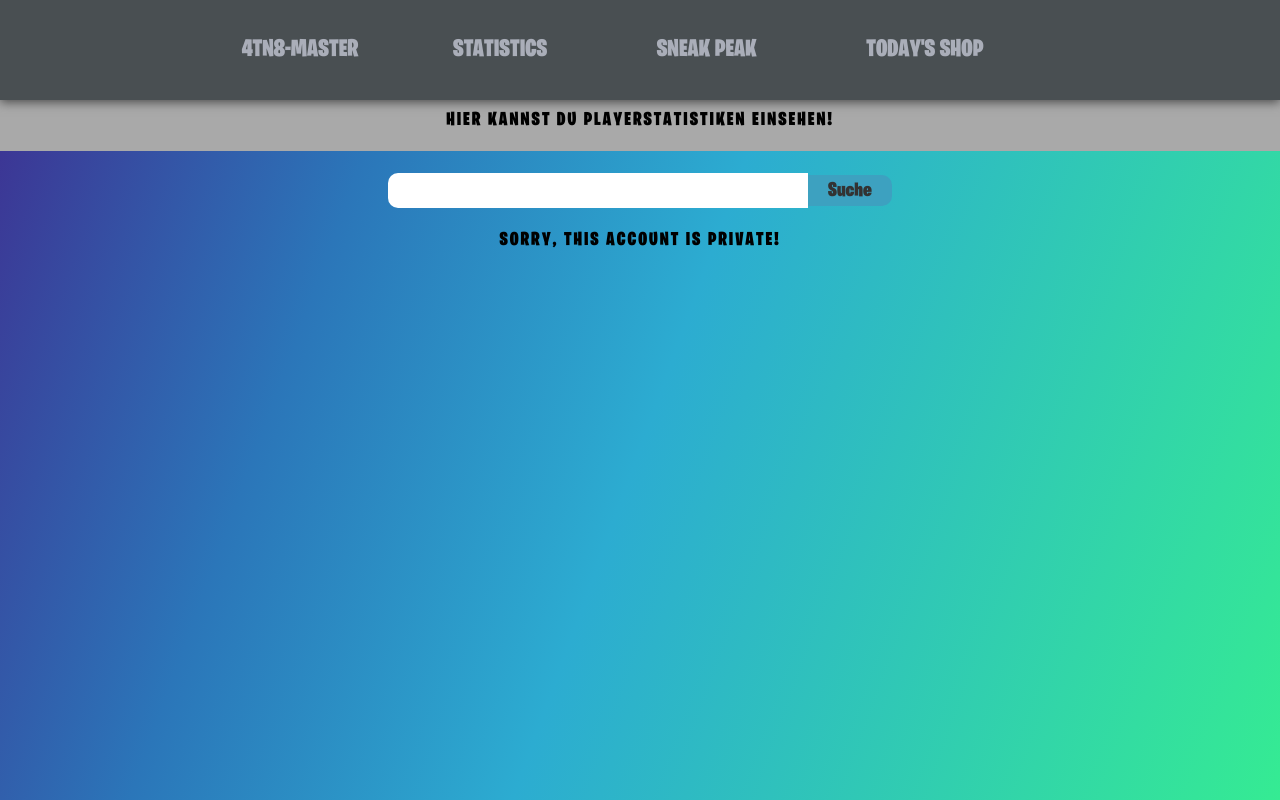
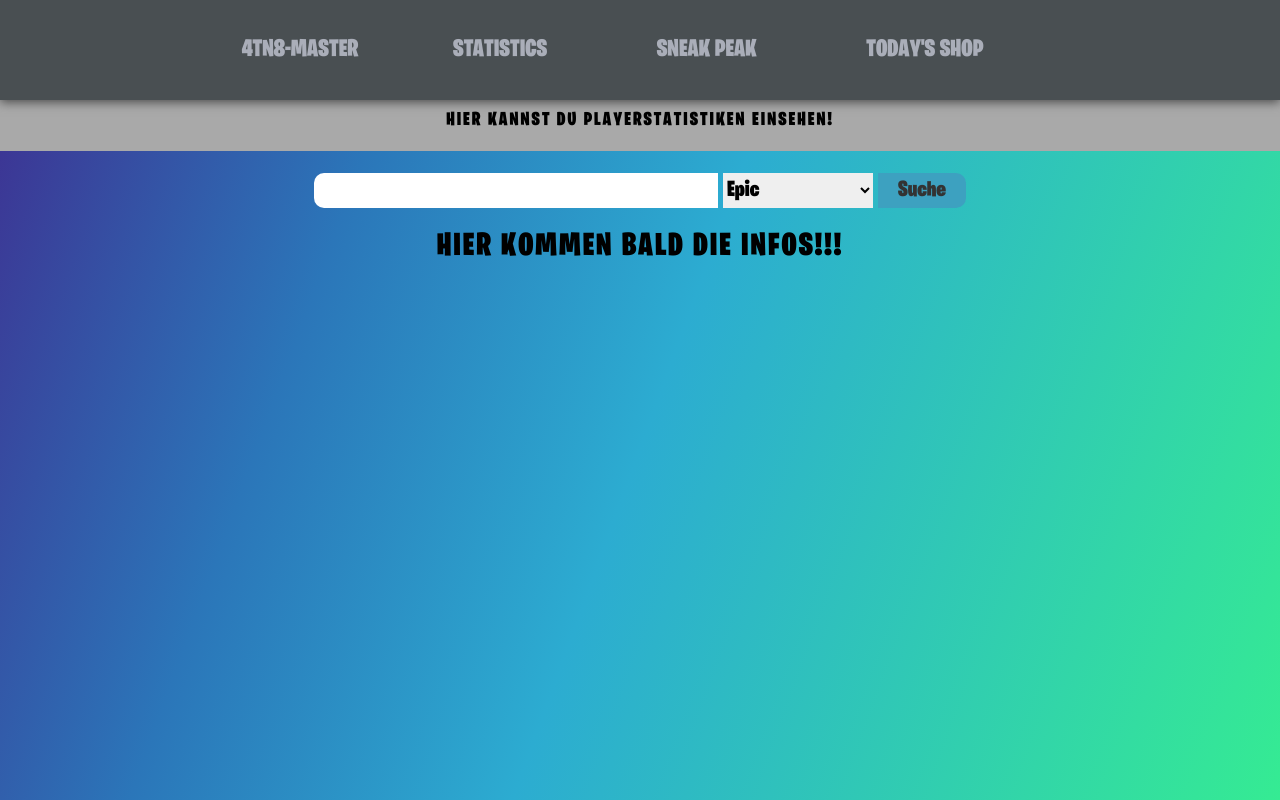
Before and after one commit to SO-Eng/Fortnite-InfoSite, a React (Create React App) app: page /statistics in a window 1280 px wide. Built offline with nearby package versions, Linux system fonts and the light colour scheme.

Commit message:
Added Select to searchBar

```diff
--- a/src/App.css
+++ b/src/App.css
@@ -193,18 +193,31 @@ nav{
 .searchBar{
   width: 400px;
   border: none;
-  padding: 10px;
+  height: 33px;
   border-top-left-radius: 10px;
   border-bottom-left-radius: 10px;
+  font-family: "Burbank Big Condensed";
+  font-size: 22px;
+
+}
+
+.selectBar{
+  width: 150px;
+  border: none;
+  margin: 0 5px;
+  height: 35px;
+  font-family: "Burbank Big Condensed";
+  font-size: 22px;
 }
 
 .searchButton{
   background: rgb(61, 161, 192);
   border: none;
-  padding: 5.55px 20px;
+  padding: 0px 20px;
+  height: 35px;
   color: #333;
   font-family: "Burbank Big Condensed";
-  font-size: 20px;
+  font-size: 22px;
   border-top-right-radius: 10px;
   border-bottom-right-radius: 10px;
 
@@ -215,7 +228,9 @@ nav{
   cursor: pointer;
 }
 
-
+.selectForm{
+  width: 150px;
+}
 /* Shop */
 .shopCard{
   display: flex;
--- a/src/Statistics.js
+++ b/src/Statistics.js
@@ -10,20 +10,26 @@ function Statistics() {
       headers: myHeaders,
   };
 
+
   const [search, setSearch] = useState("");
   const [query, setquery] = useState("");
   const [playerId, setPlayerId] = useState("");
   const [playerStats, setPlayerStats] = useState([]);
+  const [platform, setPlatform] = useState("");
+
 
   useEffect(() => {
     if (query != "") {
-      fetchItems();
+      //fetchItems();
     }
   }, [query]);
 
   const fetchItems = async () => {
-      const data = await fetch(`https://fortniteapi.io/lookup?username=Ipac_Melvin&platform=epic`, requestOptions);
-
+    if (query == "") {
+      return;
+    }
+    if (platform != "epic") {
+      const data = await fetch(`https://fortniteapi.io/lookup?username=${query}&platform=${platform}`, requestOptions);
       const items = await data.json();
 
       console.log(items);
@@ -34,6 +40,20 @@ function Statistics() {
 
       console.log(userStats);
       setPlayerStats(userStats);
+    }
+    else{
+      const data = await fetch(`https://fortniteapi.io/lookup?username=${query}`, requestOptions);
+      const items = await data.json();
+
+      console.log(items);
+      setPlayerId(items)
+
+      const data2 = await fetch(`https://fortniteapi.io/stats?account=${items.account_id}`, requestOptions);
+      const userStats = await data2.json();
+
+      console.log(userStats);
+      setPlayerStats(userStats);
+    }
   };
 
   const updateSearch = e => {
@@ -43,9 +63,15 @@ function Statistics() {
   const getSearch = e => {
     e.preventDefault();
     setquery(search);
-    setSearch("");
+    fetchItems();
+    //setSearch("");
   };
 
+  const getSelection = e => {
+    let {value} = e.target;
+    console.log(value);
+    setPlatform(value);
+    };
 
   return (
     <div>
@@ -55,11 +81,16 @@ function Statistics() {
       <div className="shopCard">
         <form onSubmit={getSearch} className="searchForm">
           <input className="searchBar" type="text" value={search} onChange={updateSearch} />
+          <select className="selectBar" onChange={getSelection}>
+            <option value="epic">Epic</option>
+            <option value="xbl">X-Box</option>
+            <option value="psn">PlayStation</option>
+          </select>
           <button className="searchButton" type="submit" >Suche</button>
         </form>
       </div>
       <div className="shopCard">
-        <h3>Sorry, this Account is private!</h3>
+        <h1>Hier kommen bald die Infos!!!</h1>
       </div>
     </div>
   );
```
